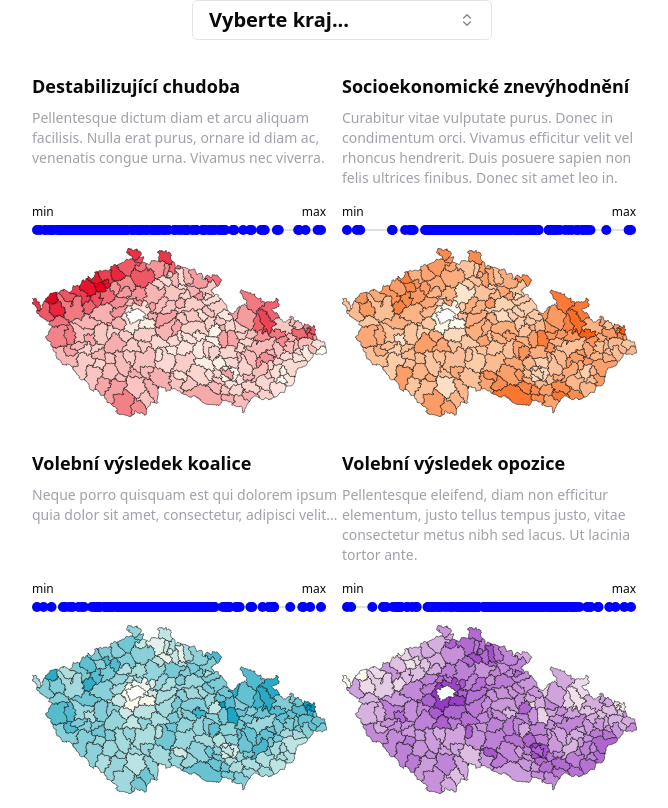
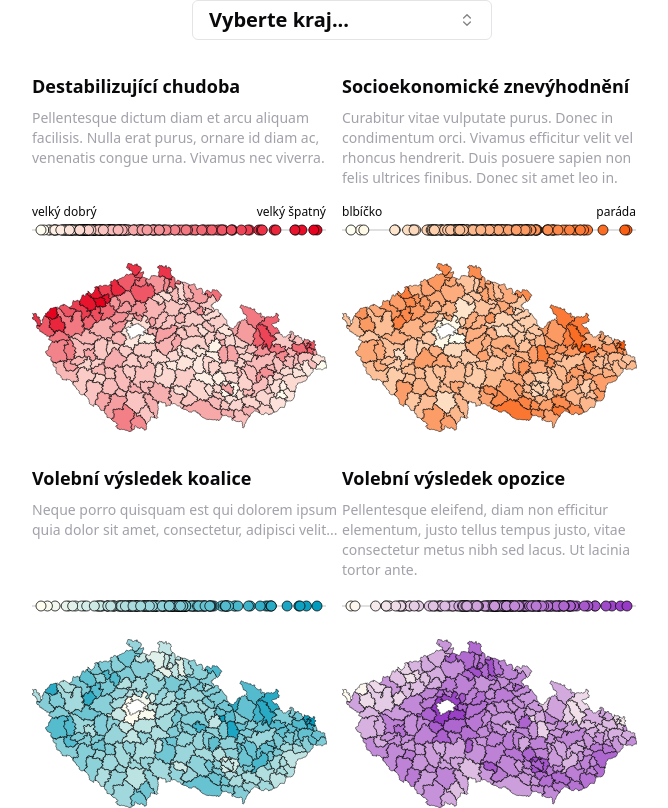
Before and after one commit to DataRozhlas/kraje-mapy, a React (Vite) app: page / in a window 1280 px wide. Shown: the whole page, without its empty margins (298-966 px from the left). Built offline with nearby package versions, Linux system fonts and the light colour scheme.

Commit message:
orps highlighting

```diff
--- a/src/components/BeeSwarm.tsx
+++ b/src/components/BeeSwarm.tsx
@@ -2,10 +2,24 @@ import { useEffect, useRef } from 'react';
 import * as d3 from 'd3';
 
 
+function BeeSwarm({ orps, colorScale, data, filteredData, property, activeTooltip, setTooltip }:
+    { orps: any[], colorScale: any, data: any[], filteredData: any[], property: string, activeTooltip: string, setTooltip: Function }) {
+    const svgRef = useRef<SVGSVGElement | null>(null);
 
-
-function BeeSwarm({ labels, data, filteredData, property }: { labels: string[], data: any[], filteredData: any[], property: string }) {
-    const svgRef = useRef<SVGSVGElement | null>(null);
+    function getLabels(property: string) {
+        switch (property) {
+            case "ZNEV":
+                return ["blbíčko", "paráda"];
+            case "CHUD":
+                return ["velký dobrý", "velký špatný"];
+            case "KOALICE":
+                return ["", ""];
+            case "OPOZICE":
+                return ["", ""];
+            default:
+                return ["", ""];
+        }
+    }
 
     function drawPlot() {
         const svg = d3.select(svgRef.current);
@@ -26,7 +40,7 @@ function BeeSwarm({ labels, data, filteredData, property }: { labels: string[],
         // Create a scale to map data values to positions along the line
         const xScale = d3.scaleLinear()
             .domain(d3.extent(data, d => d.properties[property]) as [number, number])
-            .range([5, width - 5]);
+            .range([9, width - 9]);
 
         // Draw circles for each data item
         svg.selectAll('circle')
@@ -35,8 +49,41 @@ function BeeSwarm({ labels, data, filteredData, property }: { labels: string[],
             .append('circle')
             .attr('cx', d => xScale(d.properties[property]))
             .attr('cy', 10)
-            .attr('r', 5)
-            .attr('fill', 'blue');
+            .attr('r', d => d.id === activeTooltip ? 8 : 5)
+            .attr('fill', d => colorScale(d.properties[property]))
+            .attr('stroke', 'black')
+            .attr('stroke-width', 0.75)
+            .on('pointerover', d => setTooltip(d.target.__data__.id))
+            .on('pointerout', () => setTooltip(''))
+            .on('click', d => setTooltip(d.target.__data__.id));
+
+        svg.selectAll('text')
+            .data(filteredData)
+            .enter()
+            .append('text')
+            .attr('x', d => xScale(d.properties[property]))
+            .attr('y', 30)
+            .attr('text-anchor', 'middle')
+            .attr('font-size', '0.75rem')
+            .attr('fill', d => d.id === activeTooltip ? 'black' : 'none')
+            .text(d => {
+                const orp = orps.find(orp => orp.id === Number(d.id))
+                return orp ? orp.name : ""
+            })
+            .each(function (d) {
+                const text = d3.select(this);
+                const textWidth = text.node()?.getBBox().width || 0;
+                const xPos = xScale(d.properties[property]);
+                if (xPos + textWidth / 2 > width) {
+                    text.attr('text-anchor', 'end');
+                    //text.attr('x', width - textWidth / 2);
+                } else if (xPos - textWidth / 2 < 0) {
+                    text.attr('text-anchor', 'start');
+                    //text.attr('x', textWidth / 2);
+                }
+            });
+
+
     }
 
     useEffect(() => {
@@ -53,10 +100,10 @@ function BeeSwarm({ labels, data, filteredData, property }: { labels: string[],
     return (
         <div className={"xs:mr-4"}>
             <div className={"flex justify-between"}>
-                <div className={"text-xs"}>{labels[0]}</div>
-                <div className={"text-xs"}>{labels[1]}</div>
+                <div className={"text-xs"}>{getLabels(property)[0]}</div>
+                <div className={"text-xs"}>{getLabels(property)[1]}</div>
             </div>
-            <svg ref={svgRef} width="100%" height="20"></svg>
+            <svg ref={svgRef} width="100%" height="35" style={{ overflow: 'visible' }}></svg>
         </div>
     );
 }
--- a/src/components/Map.tsx
+++ b/src/components/Map.tsx
@@ -4,7 +4,7 @@ import { feature } from "topojson-client";
 import { Topology } from "topojson-specification";
 import { FeatureCollection } from "geojson";
 
-import BeeSwarm from "./Beeswarm";
+import BeeSwarm from "./BeeSwarm";
 
 import {
   Tooltip,
@@ -171,7 +171,7 @@ function Map({
         <div className={"text-lg font-bold pb-2"}>{title}</div>
         <div className={"text-sm text-zinc-400 pb-2 xs:h-24"}>{subtitle}</div>
         <div className={"pb-2"}>
-          <BeeSwarm labels={["min", "max"]} filteredData={filteredGeodata.features} data={geodata.features} property={property} />
+          <BeeSwarm orps={orps} colorScale={colorScale} filteredData={filteredGeodata.features} data={geodata.features} property={property} activeTooltip={activeTooltip} setTooltip={setTooltip} />
         </div>
         <svg width={dimensions.width} height={dimensions.height}>
           {filteredGeodata.features.map((shape) => (
@@ -187,8 +187,8 @@ function Map({
               >
                 <path
                   d={geoPathGenerator(shape) || undefined}
-                  stroke={"black"}
-                  strokeWidth={0.5}
+                  stroke="none"
+                  strokeWidth={activeTooltip === shape.id ? 2.5 : 0.5}
                   fill={
                     shape.properties
                       ? colorScale(shape.properties[property])
@@ -212,6 +212,15 @@ function Map({
               </TooltipPortal>
             </Tooltip>
           ))}
+          {filteredGeodata.features.map((shape) => (
+            <path
+              key={`stroke-${shape.id}`}
+              d={geoPathGenerator(shape) || undefined}
+              stroke={"black"}
+              strokeWidth={activeTooltip === shape.id ? 3 : 0.5}
+              fill="none"
+            />
+          ))}
         </svg>
       </div>
     </TooltipProvider>
```
